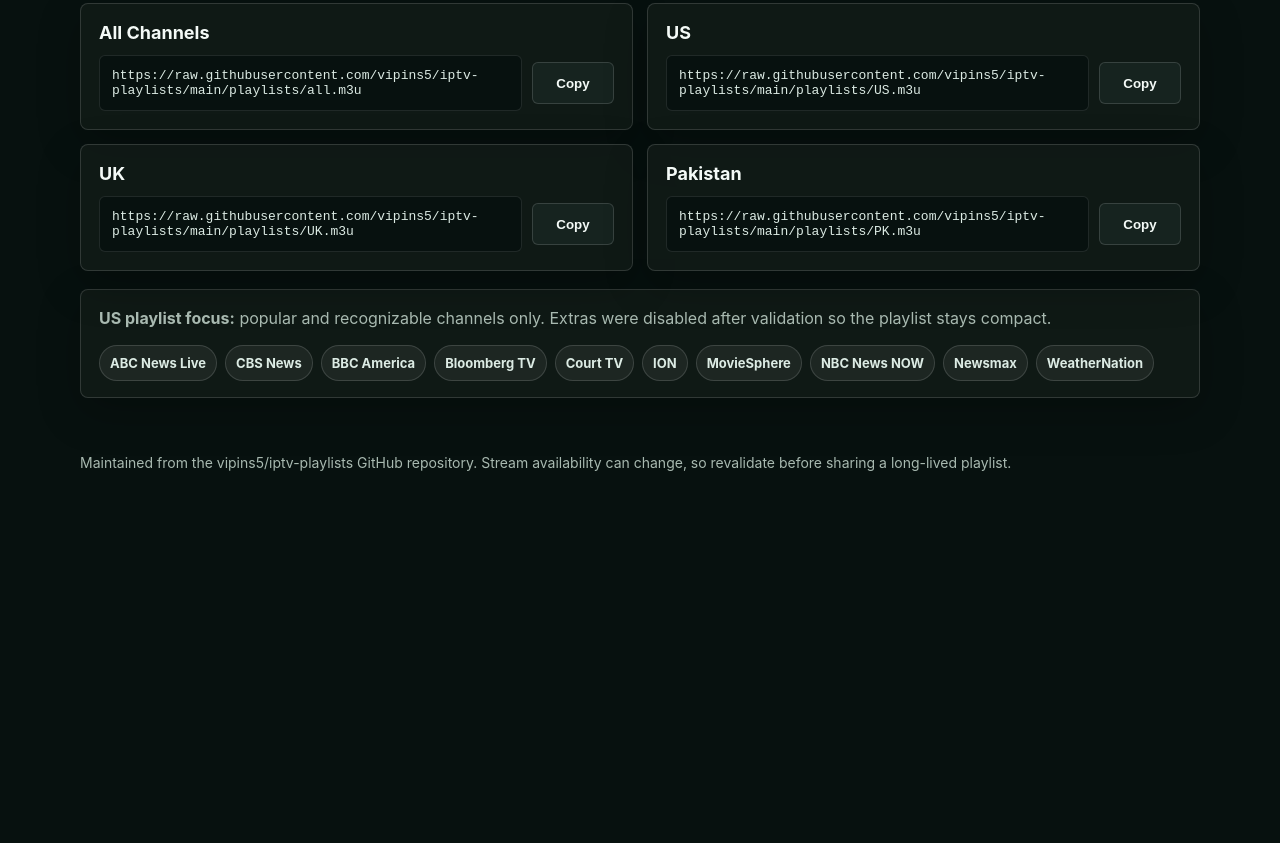
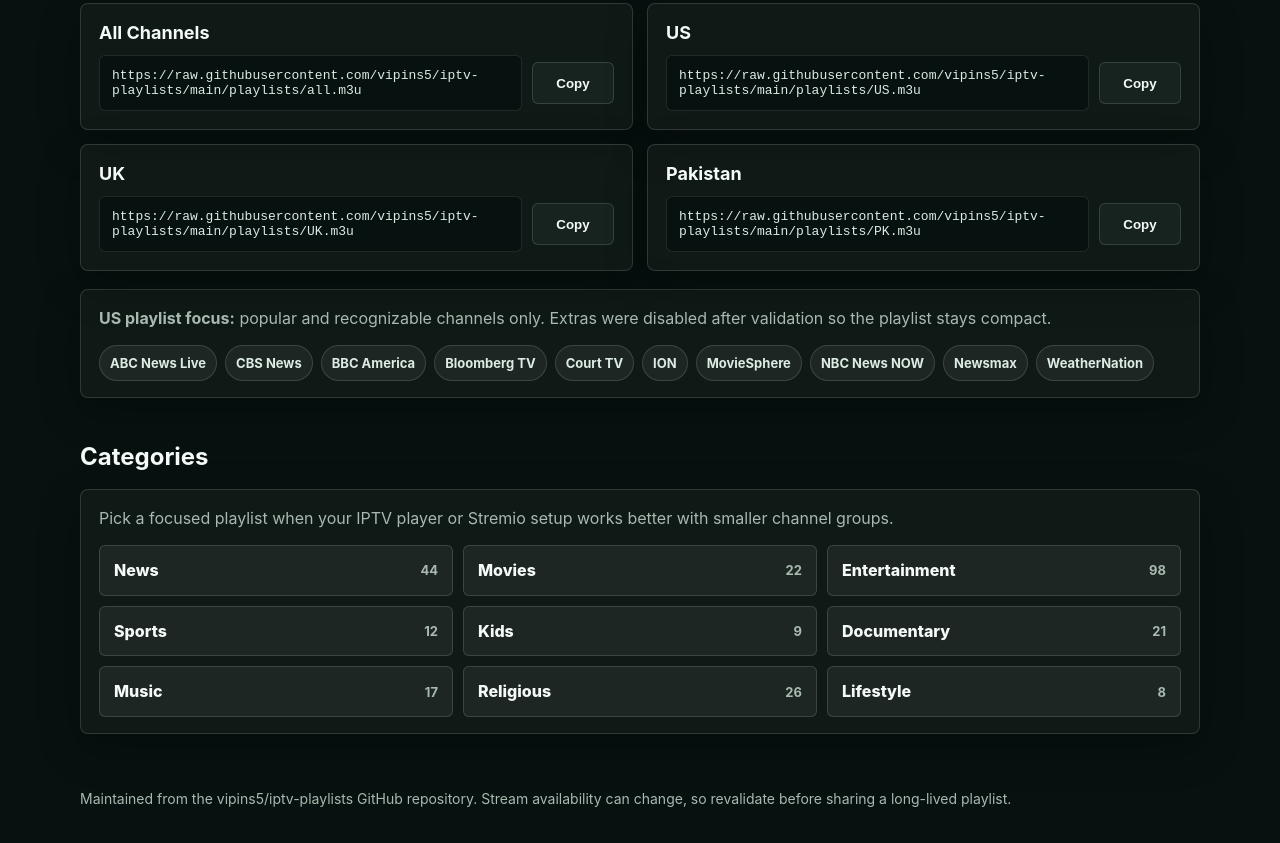
Before and after one commit to vipins5/iptv-playlists, a plain HTML site: page index.html in a window 1280 px wide. Shown: the part 855-1698 px from the top of the page. Before the commit the page ends 1362 px from the top, so only its background shows below. Drawn offline with Linux system fonts and the light colour scheme.

Commit message:
Add category playlists

```diff
--- a/index.html
+++ b/index.html
@@ -245,6 +245,33 @@
       font-weight: 700;
     }
 
+    .category-links {
+      display: grid;
+      grid-template-columns: repeat(3, minmax(0, 1fr));
+      gap: 10px;
+      margin-top: 14px;
+    }
+
+    .category-link {
+      display: flex;
+      align-items: center;
+      justify-content: space-between;
+      gap: 12px;
+      padding: 12px 14px;
+      border: 1px solid var(--line);
+      border-radius: 6px;
+      background: rgba(255, 255, 255, 0.06);
+      color: var(--text);
+      text-decoration: none;
+      font-weight: 800;
+    }
+
+    .category-link span {
+      color: var(--muted);
+      font-size: 13px;
+      font-weight: 700;
+    }
+
     footer {
       width: min(1120px, calc(100% - 32px));
       margin: 0 auto;
@@ -264,6 +291,10 @@
 
       .stats,
       .playlist-grid {
+        grid-template-columns: 1fr;
+      }
+
+      .category-links {
         grid-template-columns: 1fr;
       }
 
@@ -349,6 +380,22 @@
         <span class="tag">WeatherNation</span>
       </div>
     </section>
+
+    <h2 class="section-title">Categories</h2>
+    <section class="note">
+      Pick a focused playlist when your IPTV player or Stremio setup works better with smaller channel groups.
+      <div class="category-links" aria-label="Category playlist links">
+        <a class="category-link" href="https://raw.githubusercontent.com/vipins5/iptv-playlists/main/playlists/categories/News.m3u">News <span>44</span></a>
+        <a class="category-link" href="https://raw.githubusercontent.com/vipins5/iptv-playlists/main/playlists/categories/Movies.m3u">Movies <span>22</span></a>
+        <a class="category-link" href="https://raw.githubusercontent.com/vipins5/iptv-playlists/main/playlists/categories/Entertainment.m3u">Entertainment <span>98</span></a>
+        <a class="category-link" href="https://raw.githubusercontent.com/vipins5/iptv-playlists/main/playlists/categories/Sports.m3u">Sports <span>12</span></a>
+        <a class="category-link" href="https://raw.githubusercontent.com/vipins5/iptv-playlists/main/playlists/categories/Kids.m3u">Kids <span>9</span></a>
+        <a class="category-link" href="https://raw.githubusercontent.com/vipins5/iptv-playlists/main/playlists/categories/Documentary.m3u">Documentary <span>21</span></a>
+        <a class="category-link" href="https://raw.githubusercontent.com/vipins5/iptv-playlists/main/playlists/categories/Music.m3u">Music <span>17</span></a>
+        <a class="category-link" href="https://raw.githubusercontent.com/vipins5/iptv-playlists/main/playlists/categories/Religious.m3u">Religious <span>26</span></a>
+        <a class="category-link" href="https://raw.githubusercontent.com/vipins5/iptv-playlists/main/playlists/categories/Lifestyle.m3u">Lifestyle <span>8</span></a>
+      </div>
+    </section>
   </main>
 
   <footer>
```
Also changed, not shown: 13 other files.
